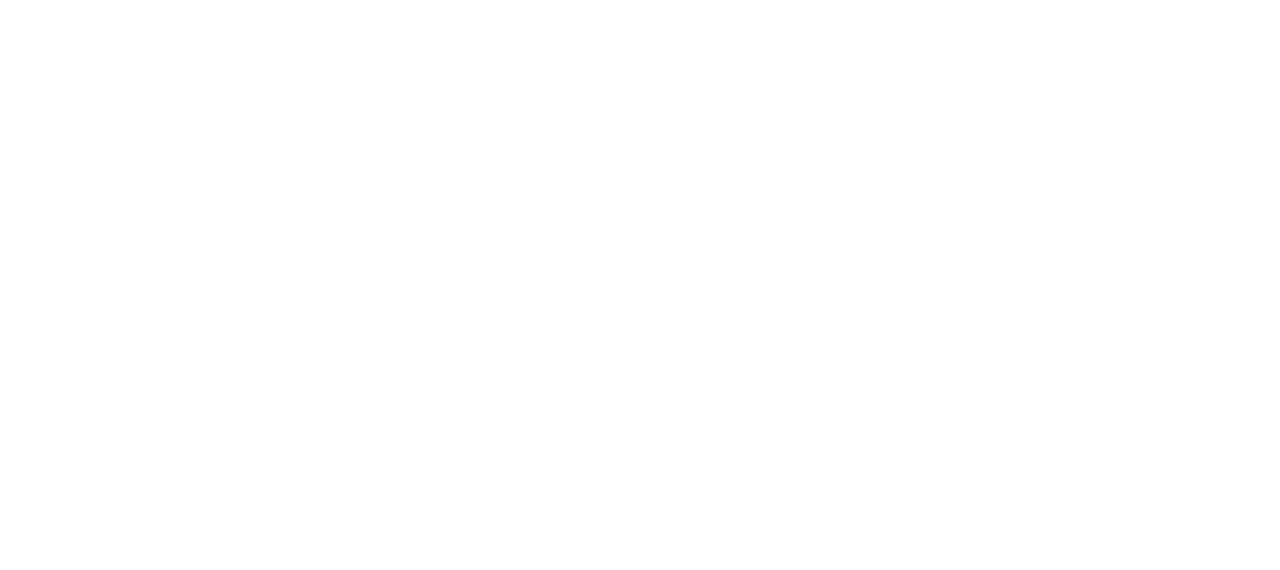
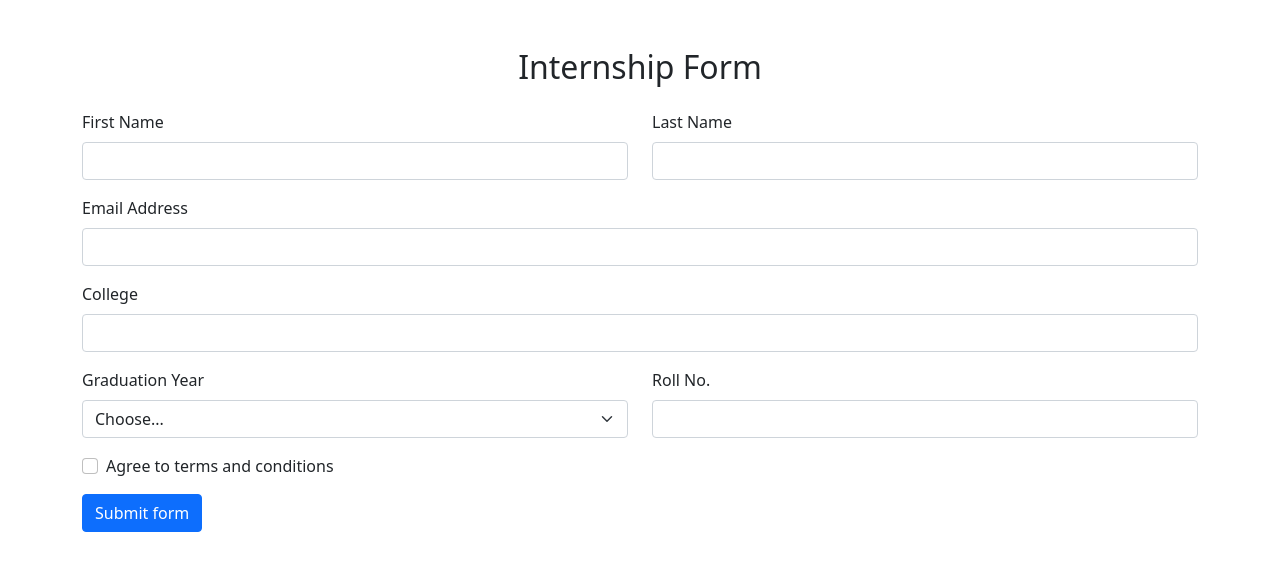
Before and after one commit to acciojob/bootstrap-form-easy-624-urvashi, a website: page main.html in a window 1280 px wide. Drawn offline with nearby package versions, Linux system fonts and the light colour scheme.

Commit message:
created a submission

```diff
--- a/main.html
+++ b/main.html
@@ -4,12 +4,81 @@
 
 <head>
 	<link rel="stylesheet" href="styles.css">
+	 <link href="https://cdn.jsdelivr.net/npm/bootstrap@5.0.2/dist/css/bootstrap.min.css" rel="stylesheet">
+
 </head>
 
 <body>
-	<!-- the entire body must be written by student -->
+	 <div class="container mt-5">
+        <h2 class="text-center mb-4">Internship Form</h2>
+        <form class="needs-validation" novalidate>
+            <div class="row">
+                <div class="col-md-6 mb-3">
+                    <label for="first-name-input" class="form-label">First Name</label>
+                    <input type="text" class="form-control" id="first-name-input" required>
+                    <div class="invalid-feedback">
+                        First name required!
+                    </div>
+                </div>
+                <div class="col-md-6 mb-3">
+                    <label for="last-name-input" class="form-label">Last Name</label>
+                    <input type="text" class="form-control" id="last-name-input" required>
+                    <div class="invalid-feedback">
+                        Last name required!
+                    </div>
+                </div>
+            </div>
+            <div class="mb-3">
+                <label for="email-input" class="form-label">Email Address</label>
+                <input type="email" class="form-control" id="email-input" required>
+                <div class="invalid-feedback">
+                    Email required!
+                </div>
+            </div>
+            <div class="mb-3">
+                <label for="college-input" class="form-label">College</label>
+                <input type="text" class="form-control" id="college-input" required>
+                <div class="invalid-feedback">
+                    Please provide a valid college.
+                </div>
+            </div>
+            <div class="row">
+                <div class="col-md-6 mb-3">
+                    <label for="graduation-year-input" class="form-label">Graduation Year</label>
+                    <select class="form-select" id="graduation-year-input" required>
+                        <option value="" disabled selected>Choose...</option>
+                        <option value="2020">2020</option>
+                        <option value="2021">2021</option>
+                        <option value="2022">2022</option>
+                        <option value="2023">2023</option>
+                    </select>
+                    <div class="invalid-feedback">
+                        Please select a valid Graduation Year.
+                    </div>
+                </div>
+                <div class="col-md-6 mb-3">
+                    <label for="roll-no-input" class="form-label">Roll No.</label>
+                    <input type="text" class="form-control" id="roll-no-input" required>
+                    <div class="invalid-feedback">
+                        Please provide a valid Roll No.
+                    </div>
+                </div>
+            </div>
+            <div class="mb-3 form-check">
+                <input type="checkbox" class="form-check-input" id="conditions-checkbox" required>
+                <label class="form-check-label" for="conditions-checkbox">Agree to terms and conditions</label>
+                <div class="invalid-feedback">
+                    You must agree before submitting.
+                </div>
+            </div>
+            <button class="btn btn-primary" type="submit">Submit form</button>
+        </form>
+    </div>
+
     <script type="text/javascript" src="./script.js">
 </script>
+ <script src="https://cdn.jsdelivr.net/npm/bootstrap@5.0.2/dist/js/bootstrap.bundle.min.js"></script>
+
 
 </body>
 
```
